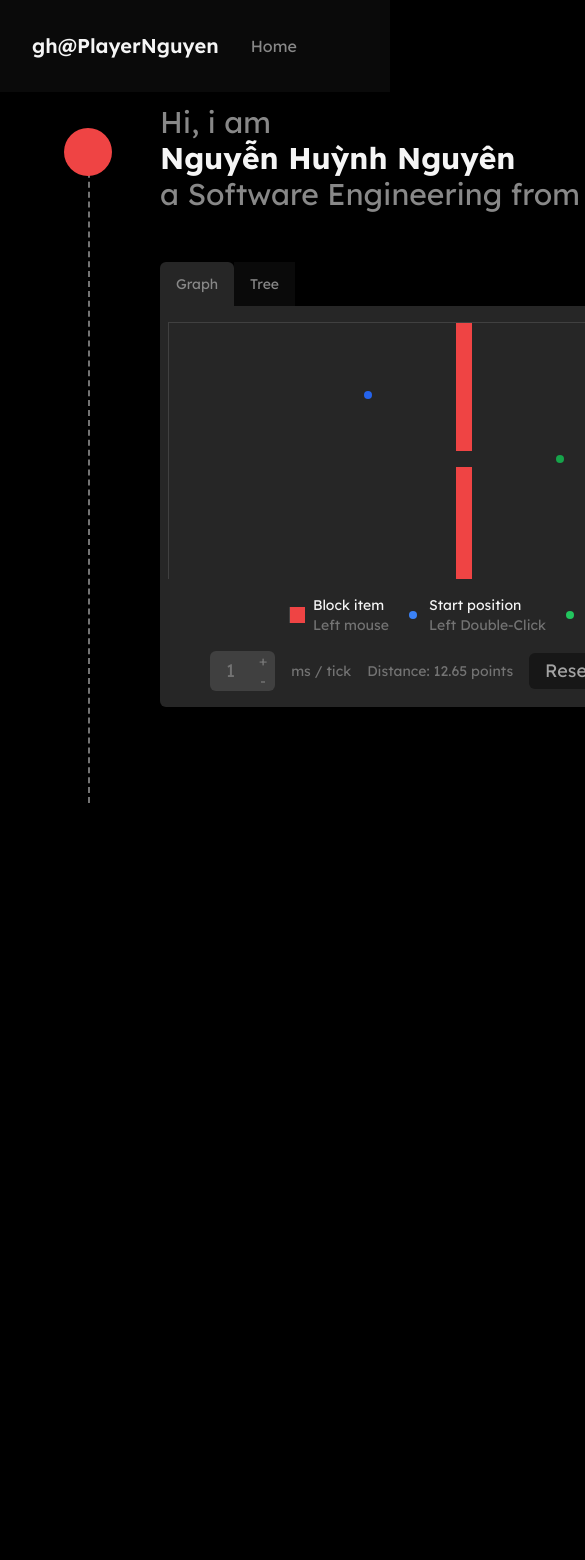
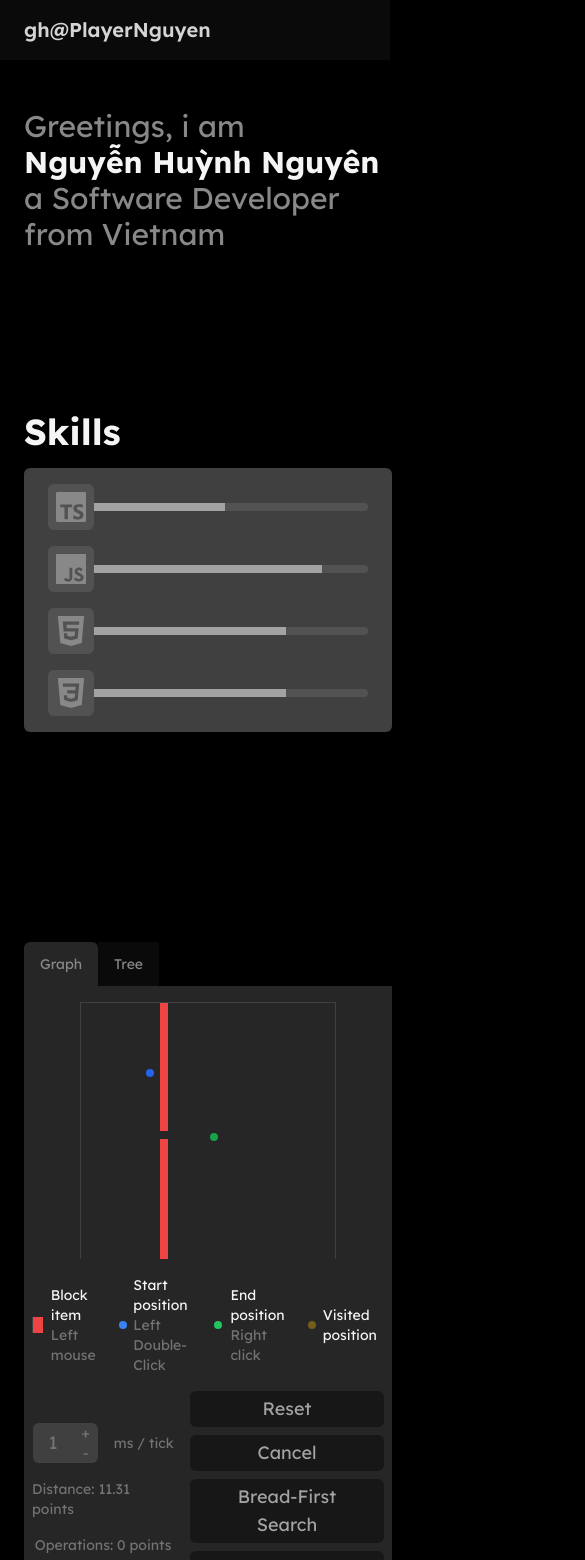
Before and after one commit to PlayerNguyen/PlayerNguyen, a React (Vite) app: page / in a window 390 px wide. Shown: the top 1560 px of the page, 585 px wide, since content can reach past the window. Before the commit the page ends 844 px from the top, so only its background shows below. Built offline with nearby package versions, Linux system fonts and the light colour scheme.

Commit message:
feat: add skill box, fix: resizing stuffs, responsive

```diff
--- a/src/App.tsx
+++ b/src/App.tsx
@@ -1,6 +1,7 @@
 import React from "react";
 import Header from "./components/Header";
 import IntroductionHero from "./components/IntroductionHero/IntroductionHero";
+import classNames from "classnames";
 
 export default function App() {
   return (
@@ -8,8 +9,10 @@ export default function App() {
       {/* Header */}
       <Header />
 
-      {/* Hero introduction thumbnail */}
-      <IntroductionHero />
+      <div className={classNames(`mt-12`)}>
+        {/* Hero introduction thumbnail */}
+        <IntroductionHero />
+      </div>
     </div>
   );
 }
--- a/src/components/Header.tsx
+++ b/src/components/Header.tsx
@@ -6,23 +6,24 @@ export default function Header() {
   return (
     <div
       className={classNames(
-        `flex flex-row items-center sticky top-0 bg-neutral-950 z-20`
+        `flex flex-row items-center sticky top-0 bg-neutral-950 z-20`,
+        `px-6 py-4 w-full`
       )}
     >
       {/* Title url */}
       <div
         className={classNames(
           `font-semibold transition-colors`,
-          `p-8 md:p-10 lg:p-12`,
-          `text-xl md:text-3xl lg:text-4xl`,
+          `lg:mx-32`,
+          `text-xl md:text-2xl lg:text-3xl`,
           `text-neutral-300 hover:text-neutral-100`,
-          ``
+          `w-full`
         )}
       >
         <Link to="/">gh@PlayerNguyen</Link>
       </div>
 
-      <div>
+      <div className="hidden md:flex">
         <Link to="/">Home</Link>
       </div>
     </div>
--- a/src/components/IntroductionHero/IntroductionHero.tsx
+++ b/src/components/IntroductionHero/IntroductionHero.tsx
@@ -2,39 +2,45 @@ import classNames from "classnames";
 import React, { useEffect, useState } from "react";
 import { SiTypescript } from "react-icons/si";
 import ShowcaseBox from "../ShowcaseBox/ShowcaseBox";
+import SkillTable from "../SkillTable/SkillTable";
 
 export default function IntroductionHero() {
   return (
     <div className={`min-h-[80vh] flex flex-row items-center relative`}>
       <div
         className={classNames(
-          `text-3xl mx-16`,
-          `md:px-10 lg:px-12`,
+          `text-3xl lg:mx-16`,
+          `px-6 md:px-10 lg:px-12`,
           `flex md:flex-row`,
           `gap-12`,
           "relative"
         )}
       >
-        <div className={classNames(``)}>
+        <div className={classNames(`hidden lg:block`)}>
           <span
             className={
               "w-12 h-12 md:h-32 md:w-32 bg-red-500 block rounded-full top-32 sticky z-10"
             }
           ></span>
         </div>
-        <div>
+
+        <div className={classNames(`flex flex-col gap-40`)}>
           <div className={`w-full`}>
-            <h2>Hi, i am</h2>
+            <h2>Greetings, i am</h2>
             <h1 className={classNames(`text-neutral-100`, `font-bold`)}>
               Nguyễn Huỳnh Nguyên
             </h1>
-            <h2>a Software Engineering from Vietnam</h2>
+            <h2>a Software Developer from Vietnam</h2>
           </div>
+
+          {/* skill tables */}
+          <SkillTable />
+
           {/* Mini showcase */}
           <ShowcaseBox />
         </div>
         <div
-          className={`absolute top-12 md:top-32 h-full md:min-h-[40vh] border-l-2 ml-6 md:ml-16 border-l-neutral-500 border-dashed`}
+          className={`hidden lg:block absolute top-12 md:top-32 h-full md:min-h-[40vh] border-l ml-6 md:ml-16 border-l-neutral-700 border-solid`}
         ></div>
       </div>
     </div>
--- a/src/components/ShowcaseBox/GraphMaze.tsx
+++ b/src/components/ShowcaseBox/GraphMaze.tsx
@@ -37,6 +37,10 @@ export default function GraphMaze(props: MazeProps) {
   const [visualOptions, setVisualOptions] = useState<VisualOptions>({
     speed: 1,
   });
+
+  const [isVisualizing, setVisualizing] = useState<boolean>(false);
+  const [isCancelled, setCancelled] = useState<boolean>(false);
+  const [operations, setOperations] = useState<number>(0);
   // Generate two-dimension arr
   const [graph, setGraph] = useState<NodeType[][]>(
     [...new Array(props.height)].fill(
@@ -93,6 +97,7 @@ export default function GraphMaze(props: MazeProps) {
     destination: Point,
     controller?: AbortController
   ) => {
+    setVisualizing(true);
     const visited: boolean[][] = Array.from(Array(props.width), () =>
       Array(props.height).fill(false)
     );
@@ -110,12 +115,14 @@ export default function GraphMaze(props: MazeProps) {
     const intervalId = setInterval(() => {
       if (controller?.signal?.aborted) {
         clearInterval(intervalId);
+
         return;
       }
       const { x: curX, y: curY } = q.dequeue();
 
       if (curX === destination.x && curY === destination.y) {
         // isBreak = true;
+        setVisualizing(false);
         controller?.abort();
       }
 
@@ -159,6 +166,8 @@ export default function GraphMaze(props: MazeProps) {
     destination: Point,
     controller?: AbortController
   ) => {
+    setVisualizing(true);
+    setOperations(0);
     console.log(`Evaluating path using A *`);
     // Setup a closed list
     const closed: boolean[][] = new Array(props.height);
@@ -184,6 +193,8 @@ export default function GraphMaze(props: MazeProps) {
       new Queue.PriorityQueue((a, b) => a.factor < b.factor);
     openQueue.enqueue({ point: { x: source.x, y: source.y }, factor: 0 });
 
+    const paths: any[] = [];
+
     detail[source.y][source.x] = {
       g: 0,
       h: 0,
@@ -199,8 +210,11 @@ export default function GraphMaze(props: MazeProps) {
     const hDirection = [0, 1, 0, -1, 1, 1, -1, -1];
 
     let intervalId = setInterval(() => {
-      if (openQueue.isEmpty() || (controller && controller.signal.aborted)) {
+      if (openQueue.isEmpty()) {
         clearInterval(intervalId);
+        setVisualizing(false);
+
+        return;
       }
 
       const p = openQueue.dequeue();
@@ -212,10 +226,28 @@ export default function GraphMaze(props: MazeProps) {
           x: p.point.x + vDirection[i],
           y: p.point.y + hDirection[i],
         };
+
         // If reach the destination, store the last detail for back-tracking
         if (nextPoint.x === destination.x && nextPoint.y === destination.y) {
           detail[nextPoint.y][nextPoint.x].parent = p.point;
           clearInterval(intervalId);
+          setVisualizing(false);
+
+          let cur = detail[destination.y][destination.x];
+          // console.log(cur, cur.parent);
+          let curLocation = { x: destination.x, y: destination.y };
+          while (cur.parent.x !== -1 && cur.parent.y !== -1) {
+            // console.log(cur);
+            const nodeType = getNodeType(curLocation.x, curLocation.y);
+            if (
+              nodeType !== NodeType.SOURCE &&
+              nodeType !== NodeType.DESTINATION
+            ) {
+              setNodeType(curLocation.x, curLocation.y, NodeType.PATH);
+            }
+            curLocation = cur.parent;
+            cur = detail[cur.parent.y][cur.parent.x];
+          }
           return;
         }
 
@@ -226,9 +258,11 @@ export default function GraphMaze(props: MazeProps) {
         if (closed[nextPoint.y][nextPoint.x]) {
           continue;
         }
+
         if (getNodeType(nextPoint.x, nextPoint.y) === NodeType.BLOCKED) {
           continue;
         }
+
         // Factor properties
         const gFactor = detail[p.point.y][p.point.x].g + 1;
         const hFactor = distance(nextPoint, destination);
@@ -239,6 +273,7 @@ export default function GraphMaze(props: MazeProps) {
           detail[nextPoint.y][nextPoint.x].f > fFactor
         ) {
           openQueue.enqueue({ point: nextPoint, factor: fFactor });
+          setOperations((o) => o + 1);
           detail[nextPoint.y][nextPoint.x] = {
             h: hFactor,
             g: gFactor,
@@ -249,46 +284,20 @@ export default function GraphMaze(props: MazeProps) {
               y: p.point.y,
             },
           };
+
+          // Marked all visited nodes
           setNodeType(nextPoint.x, nextPoint.y, NodeType.VISITED);
-          // console.log(openQueue);
         }
       }
     }, visualOptions.speed);
-
-    // const path: Point[] = [];
-    // let currentLocation: Point = destination;
-    // let currentDetail = detail[currentLocation.y][currentLocation.x];
-    // // console.log(currentLocation, currentDetail);
-    // while (
-    //   !(
-    //     currentDetail.parent.x === currentLocation.x &&
-    //     currentDetail.parent.y === currentLocation.y
-    //   )
-    // ) {
-    //   path.push(currentLocation);
-    //   let tempLocation = currentDetail.parent;
-    //   currentLocation = tempLocation;
-    // }
-    // // console.log(path);
-
-    // path.push(currentLocation);
-    // while (path.length > 0) {
-    //   let p = path[0];
-    //   path.shift();
-
-    //   // console.log(p);
-    //   // // if (p.x ==)
-    //   if (getNodeType(p.x, p.y) !== NodeType.DESTINATION) {
-    //     setNodeType(p.x, p.y, NodeType.PATH);
-    //   }
-    // }
   };
 
   const resetGraph = () => {
+    setVisualAbortController(new AbortController());
     setGraph(
       [...graph].map((k) =>
         k.map((type) => {
-          if (type === NodeType.VISITED) {
+          if (type === NodeType.VISITED || type === NodeType.PATH) {
             return NodeType.EMPTY;
           }
           return type;
@@ -328,31 +337,33 @@ export default function GraphMaze(props: MazeProps) {
                 <div
                   key={`x` + _xIndex}
                   className={classNames(
-                    `inline-block hover:bg-neutral-600 h-4 w-4 relative first:border-l last:border-r border-neutral-700`,
+                    `inline-block hover:bg-neutral-600 relative first:border-l last:border-r border-neutral-700`,
+                    ` h-2 w-2 md:h-3 md:w-3 lg:w-4 lg:h-4`,
                     {
                       "bg-red-500 hover:bg-red-400 ": x === NodeType.BLOCKED,
                     }
                   )}
                   onClick={() => {
+                    if (!isVisualizing) {
                       handleCreateBlockEvent(_xIndex, _yIndex);
+                    }
                   }}
                   onMouseOver={() => {
-                    if (isMouseDown) {
+                    if (isMouseDown && !isVisualizing) {
                       handleCreateBlockEvent(_xIndex, _yIndex);
                     }
                   }}
                   // Disable dragging
-                  onDragStart={(e) => {
-                    e.preventDefault();
-                  }}
+                  onDragStart={(e) => e.preventDefault()}
                   onDoubleClick={() => {
-                    // alert(`double click`);
-                    updateSource(_xIndex, _yIndex);
+                    if (!isVisualizing) updateSource(_xIndex, _yIndex);
                   }}
                   // Right click is disabled
                   onContextMenu={(e) => {
                     e.preventDefault();
+                    if (!isVisualizing) {
                       updateDestination(_xIndex, _yIndex);
+                    }
                   }}
                 >
                   {(x === NodeType.VISITED ||
@@ -380,7 +391,7 @@ export default function GraphMaze(props: MazeProps) {
       })}
 
       {/* Description */}
-      <div className={classNames(`flex flex-col`, `text-sm my-4`)}>
+      <div className={classNames(`flex flex-row lg:flex-col`, `text-sm my-4`)}>
         <div className={classNames(`flex flex-row gap-4`)}>
           {/* Block item */}
           <div className={classNames(`flex flex-row items-center gap-2`)}>
@@ -463,6 +474,9 @@ export default function GraphMaze(props: MazeProps) {
 
       <div className="flex flex-row gap-4 items-center text-neutral-500">
         {/* Visualize options */}
+        <div
+          className={classNames(`flex flex-col lg:flex-row gap-4 items-center`)}
+        >
           <div className={`text-sm flex flex-row items-center gap-4`}>
             <div className={`flex flex-row items-center`}>
               <CountButton
@@ -481,7 +495,8 @@ export default function GraphMaze(props: MazeProps) {
                 onDecrease={() => {
                   setVisualOptions((options) => {
                     // Cancel if the speed is zero
-                  if (options.speed - 10 <= 0) return { ...options, speed: 1 };
+                    if (options.speed - 10 <= 0)
+                      return { ...options, speed: 1 };
                     return { ...options, speed: options.speed - 10 };
                   });
                 }}
@@ -497,7 +512,26 @@ export default function GraphMaze(props: MazeProps) {
             <span> points</span>
           </div>
 
-        <Button onClick={() => resetGraph()} text="Reset" />
+          <div className={`text-sm`}>
+            <span></span>
+            <span>Operations: {operations}</span>
+            <span> points</span>
+          </div>
+        </div>
+
+        <div className={classNames(`flex flex-col gap-2 lg:flex-row`)}>
+          <Button
+            onClick={() => resetGraph()}
+            disabled={isVisualizing}
+            text="Reset"
+          />
+          <Button
+            onClick={() => {
+              visualAbortController.abort(`Canceled by user`);
+            }}
+            // disabled={!isVisualizing}
+            text="Cancel"
+          />
           {/* <button>Maze</button> */}
           <Button
             text={"Bread-First Search"}
@@ -506,6 +540,7 @@ export default function GraphMaze(props: MazeProps) {
               setVisualAbortController(new AbortController());
               bfs(source, destination, visualAbortController);
             }}
+            disabled={isVisualizing}
           />
 
           <Button
@@ -515,7 +550,9 @@ export default function GraphMaze(props: MazeProps) {
               setVisualAbortController(new AbortController());
               findShortestAStar(source, destination, visualAbortController);
             }}
+            disabled={isVisualizing}
           />
+        </div>
       </div>
     </div>
   );
--- a/src/components/ShowcaseBox/ShowcaseBox.tsx
+++ b/src/components/ShowcaseBox/ShowcaseBox.tsx
@@ -35,7 +35,7 @@ export default function ShowcaseBox() {
           `px-2`
         )}
       >
-        <GraphMaze width={48} height={16} />
+        <GraphMaze width={32} height={32} />
       </div>
     </div>
   );
--- /dev/null
+++ b/src/components/SkillTable/SkillTable.tsx
@@ -0,0 +1,91 @@
+import classNames from "classnames";
+import React, { useState } from "react";
+import {
+  SiCss3,
+  SiDatabricks,
+  SiHtml5,
+  SiJavascript,
+  SiMysql,
+  SiTypescript,
+} from "react-icons/si";
+
+export default function SkillTable() {
+  const [skills] = useState([
+    {
+      icon: <SiTypescript />,
+      alt: `TypeScript`,
+      value: 0.48,
+    },
+
+    {
+      icon: <SiJavascript />,
+      alt: `Javascript`,
+      value: 0.8333333333333,
+    },
+    {
+      icon: <SiHtml5 />,
+      alt: `Html5`,
+      value: 0.7,
+    },
+    {
+      icon: <SiCss3 />,
+      alt: `Html5`,
+      value: 0.7,
+    },
+  ]);
+
+  return (
+    <div className={classNames(`flex flex-col gap-4`)}>
+      <h1 className={classNames(`text-4xl font-bold`, `text-neutral-100`)}>
+        Skills
+      </h1>
+      <div
+        className={classNames(
+          `bg-neutral-700`,
+          `rounded-md`,
+          `px-6 py-4`,
+          `flex flex-col gap-4`
+        )}
+      >
+        {skills &&
+          skills.map((skill) => {
+            return (
+              <div
+                className={classNames(`flex flex-row items-center`)}
+                key={skill.alt}
+              >
+                <div
+                  className={classNames(`p-2 bg-neutral-600
+               rounded-md`)}
+                >
+                  {" "}
+                  <span>{skill.icon}</span>
+                </div>
+                <div
+                  className={classNames(
+                    `w-full h-2 bg-neutral-600`,
+                    `rounded-r-md`,
+                    `relative`
+                  )}
+                >
+                  <div
+                    className={classNames(
+                      `absolute bg-neutral-400`,
+                      `top-0`,
+                      `h-2`
+                    )}
+                    style={{ width: skill.value * 100 + "%" }}
+                  ></div>
+                </div>
+                {/* This is percent, can be added later */}
+                {/* <div className={classNames(`ml-4`, `text-sm`, `flex flex-row`)}>
+                <span>{(skill.value * 100).toFixed(0)}</span>
+                <span> %</span>
+              </div> */}
+              </div>
+            );
+          })}
+      </div>
+    </div>
+  );
+}
```
Lines whose indentation alone changed are shown as unchanged.
